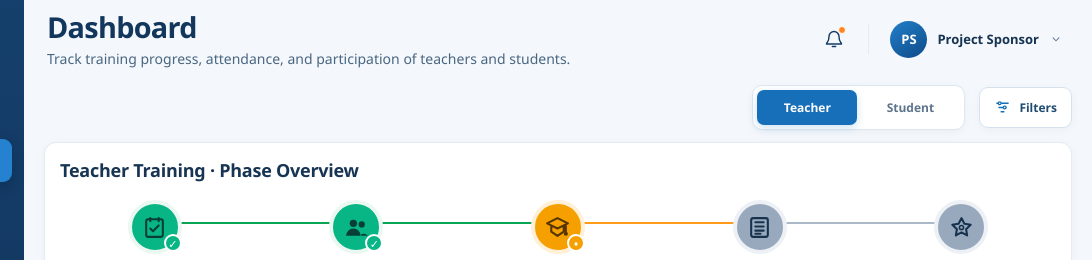
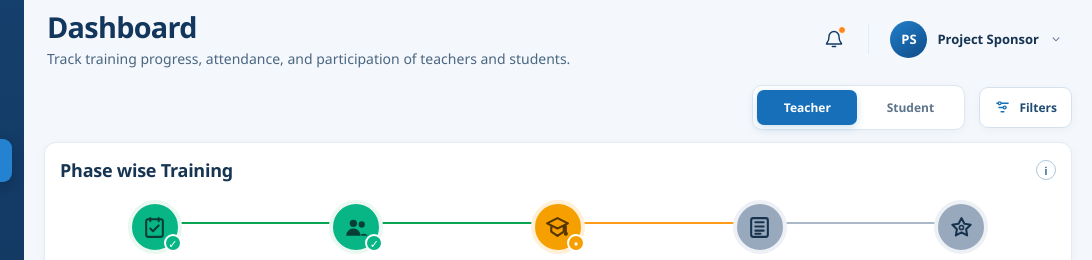
Before and after one commit to VSKSurya/Dashboard, a plain HTML site: page experiments/phasedashboard.html in a window 1280 px wide. Shown: the top 260 px of the page, 188-1280 px from the left. Drawn offline with Linux system fonts and the light colour scheme.

Commit message:
Rename phase training overview

```diff
--- a/experiments/phasedashboard.html
+++ b/experiments/phasedashboard.html
@@ -52,7 +52,8 @@
     @media(max-width:1250px){.kpis{grid-template-columns:repeat(5,minmax(0,1fr))}}
     @media(max-width:620px){.kpis{grid-template-columns:repeat(2,minmax(0,1fr))}}
     .phase-overview{margin:8px 0 14px;overflow-x:auto;padding:15px;border:1px solid var(--line);border-radius:12px;background:#fff;box-shadow:var(--shadow)}
-    .phase-overview-title{margin:0 0 13px;color:#173553;font-size:18px;font-weight:750;letter-spacing:-.25px}
+    .phase-overview-header{display:flex;align-items:center;justify-content:space-between;gap:12px;margin-bottom:13px}
+    .phase-overview-title{margin:0;color:#173553;font-size:18px;font-weight:750;letter-spacing:-.25px}
     .phase-grid{position:relative;display:grid;grid-template-columns:repeat(5,minmax(0,1fr));gap:12px;min-width:850px}
     .phase-grid::before{position:absolute;top:27px;right:10%;left:10%;height:2px;background:linear-gradient(to right,#08a653 0 50%,#ff9b18 50% 75%,#aab8c7 75% 100%);content:""}
     .phase-card{position:relative;display:flex;min-width:0;min-height:200px;flex-direction:column;align-items:center;padding:4px 6px 9px;border:1px solid transparent;border-radius:10px;background:transparent;color:inherit;font:inherit;text-align:center;cursor:pointer;transition:border-color .16s,background .16s,box-shadow .16s}
@@ -125,7 +126,7 @@
     </div>
 
     <section class="phase-overview" aria-labelledby="phase-overview-title">
-      <h2 class="phase-overview-title" id="phase-overview-title">Teacher Training · Phase Overview</h2>
+      <div class="phase-overview-header"><h2 class="phase-overview-title" id="phase-overview-title">Phase wise Training</h2><button class="info-button" type="button" aria-label="Show phase training information" data-info-title="Phase wise Training" data-info="Shows each training phase with its duration, status, start month and year, and participant completion progress. Select a phase card to highlight it.">i</button></div>
       <div class="phase-grid">
         <article class="phase-card completed" role="button" tabindex="0" aria-pressed="false">
           <div class="phase-node"><svg viewBox="0 0 24 24" fill="none" aria-hidden="true"><rect x="4" y="4" width="16" height="17" rx="2" stroke="currentColor" stroke-width="2"/><path d="M8 3v3m8-3v3M8 13l2.5 2.5L16 10" stroke="currentColor" stroke-width="2" stroke-linecap="round" stroke-linejoin="round"/></svg><span class="phase-check">✓</span></div>
```
